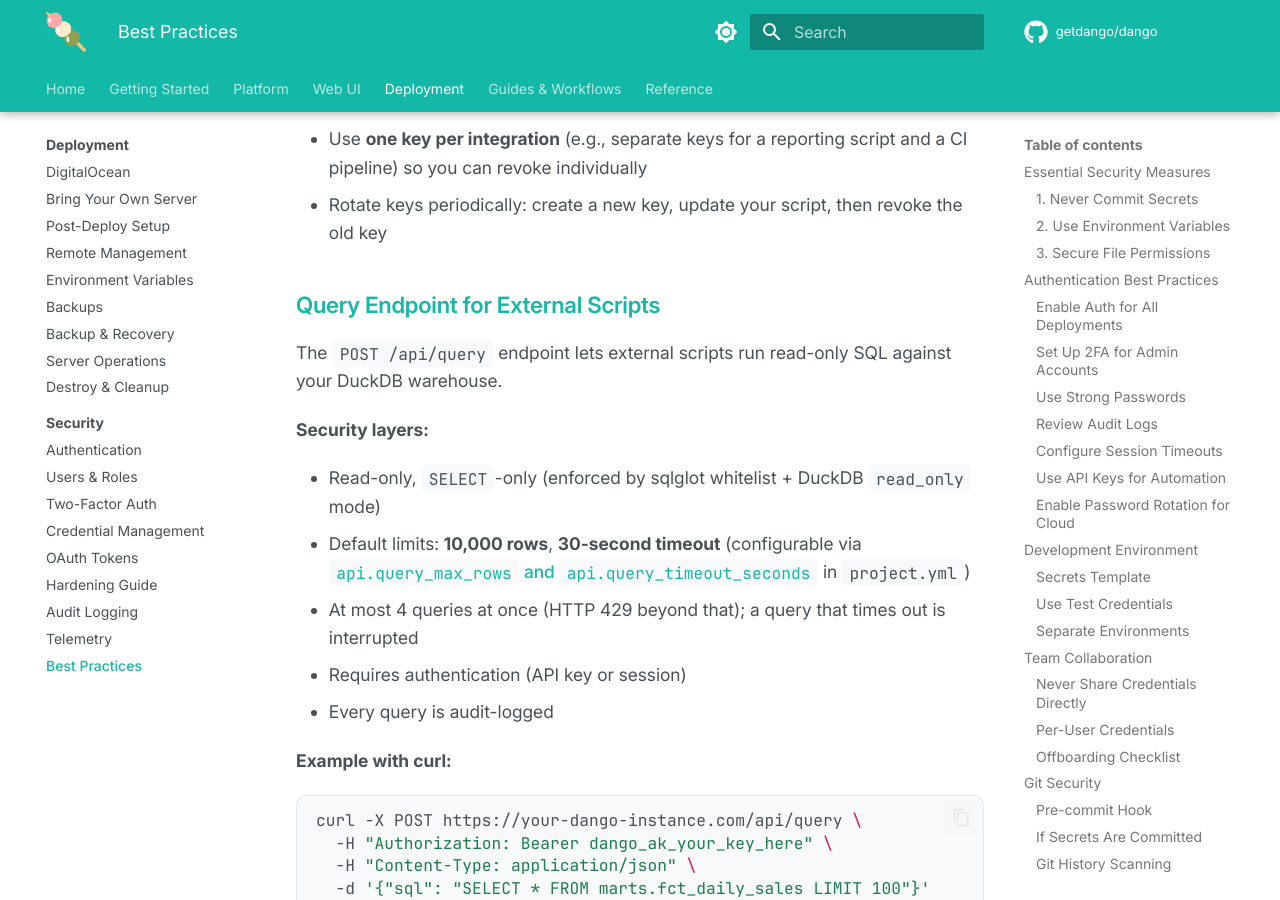
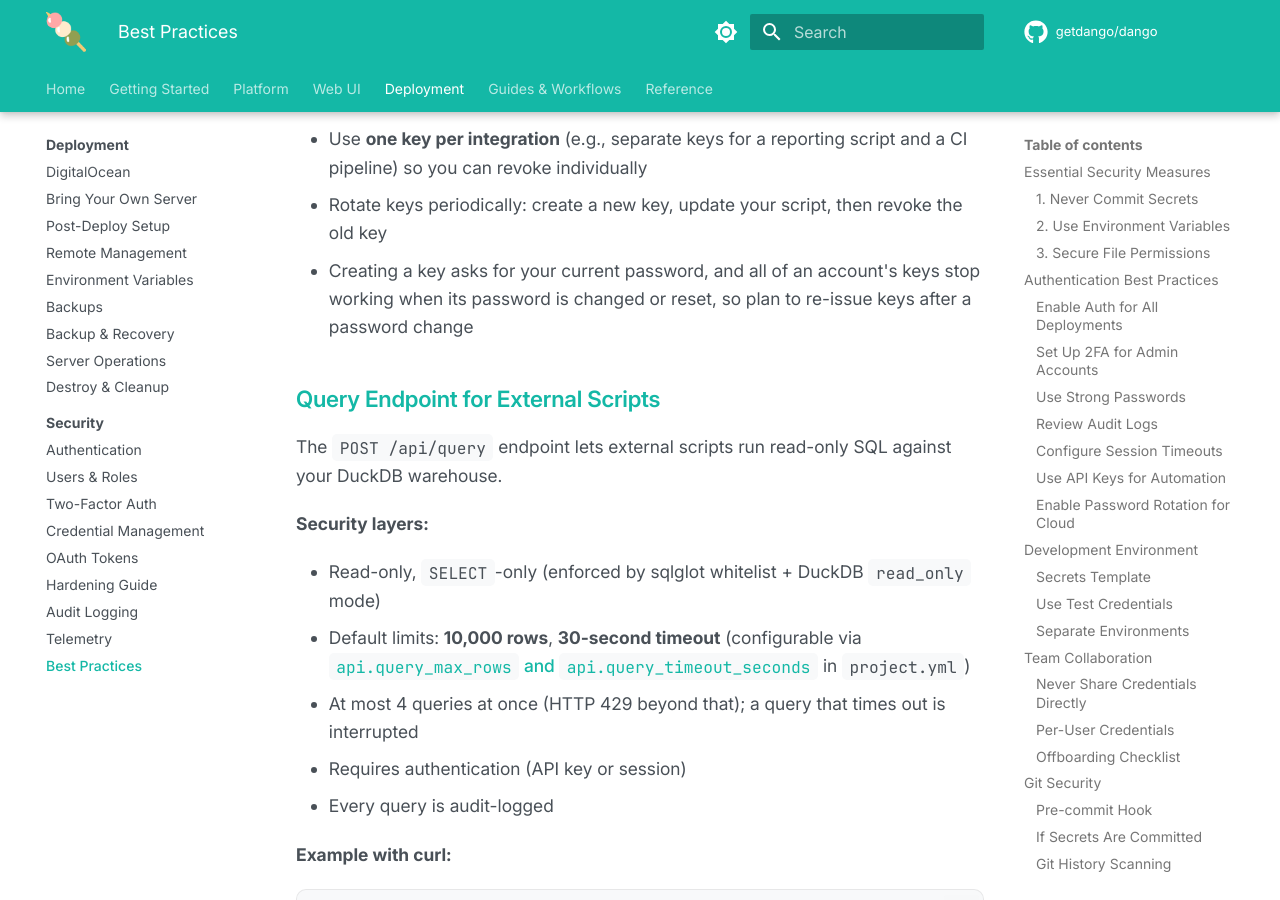
Before and after one commit to getdango/docs, an MkDocs documentation site: the page built from docs/security/best-practices.md, in a window 1280 px wide and 900 px high, scrolled down 9005 px. Built offline with MkDocs 1.6.1 and Material for MkDocs 9.7.7, drawn with Linux system fonts in a browser that asks for light colours; comment, search, counter and statistics services are not loaded; the version menu is left out.

Commit message:
docs: API key re-issue note in security best practices
Co-Authored-By: Claude Sonnet 5.5 <noreply@anthropic.com>
Claude-Session: https://claude.ai/code/session_011nPzjFmF3eHYW44K2LZhKx

```diff
--- a/docs/security/best-practices.md
+++ b/docs/security/best-practices.md
@@ -350,6 +350,7 @@ API keys let external scripts and services authenticate with your Dango instance
 - Each key inherits the creating user's role and permissions
 - Use **one key per integration** (e.g., separate keys for a reporting script and a CI pipeline) so you can revoke individually
 - Rotate keys periodically: create a new key, update your script, then revoke the old key
+- Creating a key asks for your current password, and all of an account's keys stop working when its password is changed or reset, so plan to re-issue keys after a password change
 
 ### Query Endpoint for External Scripts
 
```
